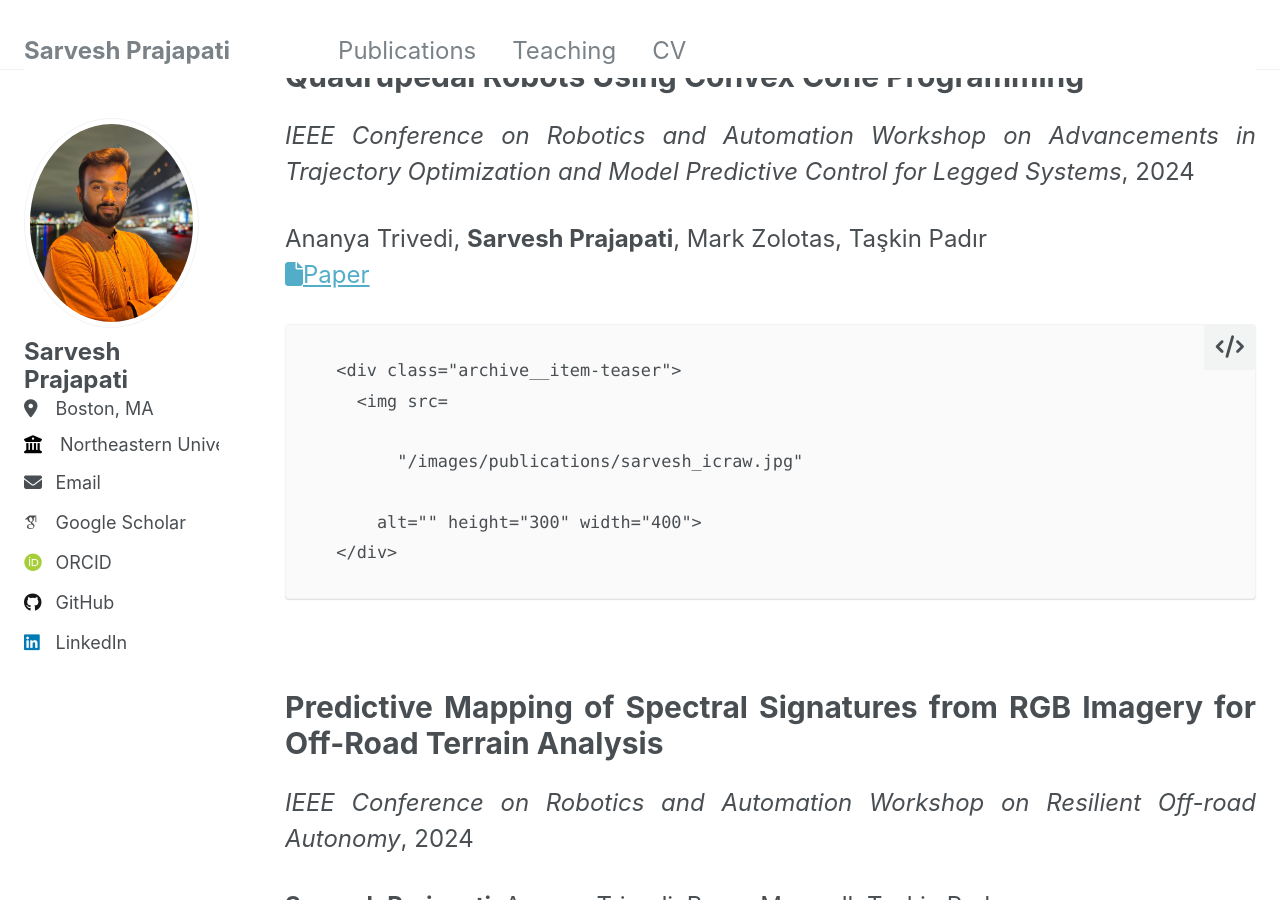
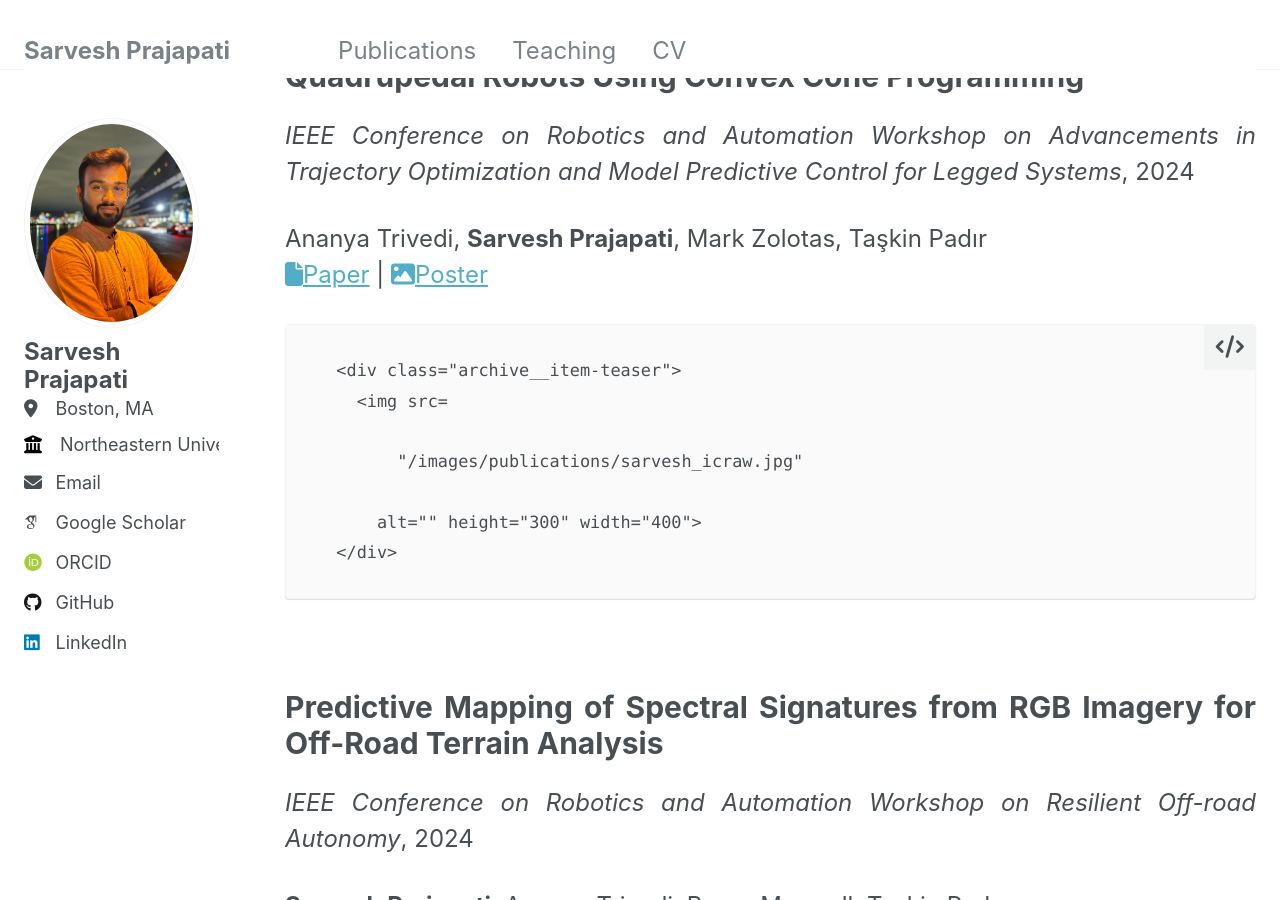
Before and after one commit to prajapatisarvesh/prajapatisarvesh.github.io, a Jekyll site: the page built from _pages/sitemap.md, in a window 1280 px wide and 900 px high, scrolled down 7294 px. Built offline with Jekyll 4.4.1, drawn with Linux system fonts in a browser that asks for light colours; some web fonts are replaced.

Commit message:
fix-poster

```diff
--- a/_includes/archive-single.html
+++ b/_includes/archive-single.html
@@ -84,10 +84,10 @@
       <p> {{ post.citation }}<br /><a href="{{ post.paperurl }}"><i class="fa-solid fa-file"></i>Paper</a> | <a href="{{ post.code }}"><i class="fa-solid fa-code"></i>Code</a> | <a href="{{ post.poster }}"><i class="fa-solid fa-image"></i>Poster</a></p>
     {% elsif post.citation and post.paperurl and post.code %}
       <p> {{ post.citation }}<br /><a href="{{ post.paperurl }}"><i class="fa-solid fa-file"></i>Paper</a> | <a href="{{ post.code }}"><i class="fa-solid fa-code"></i>Code</a></p>
+    {% elsif post.citation and post.paperurl and post.poster %}
+      <p> {{ post.citation }}<br /><a href="{{ post.paperurl }}"><i class="fa-solid fa-file"></i>Paper</a> | <a href="{{ post.poster }}"><i class="fa-solid fa-image"></i>Poster</a></p>
     {% elsif post.citation and post.paperurl %}
       <p> {{ post.citation }}<br /><a href="{{ post.paperurl }}"><i class="fa-solid fa-file"></i>Paper</a></p>
-      {% elsif post.citation and post.paperurl and post.poster %}
-      <p> {{ post.citation }}<br /><a href="{{ post.paperurl }}"><i class="fa-solid fa-file"></i>Paper</a> | <a href="{{ post.poster }}"><i class="fa-solid fa-image"></i>Poster</a></p>
     {% elsif post.citation and post.slidesurl %}
       <p> {{ post.citation }}<br /><a href="{{ post.slidesurl }}">Download Slides</a></p>
     {% elsif post.citation %}
```
